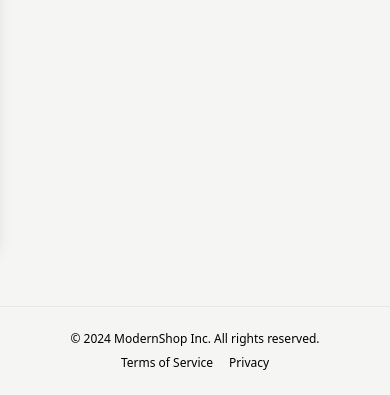
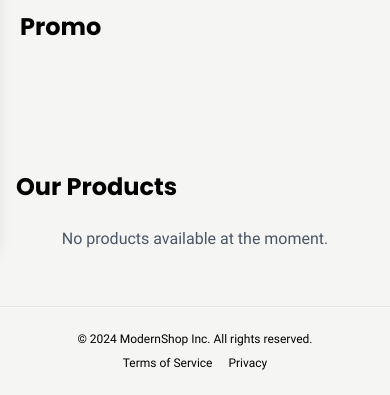
Before and after one commit to DillonAdriyan/app-studio, a Django app: page /store/ in a window 390 px wide. Shown: the part 598-993 px from the top of the page. Run offline with Django 5.2, Linux system fonts and the light colour scheme; data that the repository does not hold is empty.

Commit message:
add new theme

```diff
--- a/static/css/output.css
+++ b/static/css/output.css
@@ -777,10 +777,22 @@ video {
   margin-bottom: 1.5rem;
 }
 
+.mb-8 {
+  margin-bottom: 2rem;
+}
+
 .me-3 {
   margin-inline-end: 0.75rem;
 }
 
+.ml-1 {
+  margin-left: 0.25rem;
+}
+
+.ml-2 {
+  margin-left: 0.5rem;
+}
+
 .ml-4 {
   margin-left: 1rem;
 }
@@ -1317,6 +1316,11 @@ video {
   background-color: rgb(191 219 254 / var(--tw-bg-opacity));
 }
 
+.bg-blue-300 {
+  --tw-bg-opacity: 1;
+  background-color: rgb(147 197 253 / var(--tw-bg-opacity));
+}
+
 .bg-blue-400 {
   --tw-bg-opacity: 1;
   background-color: rgb(96 165 250 / var(--tw-bg-opacity));
@@ -1336,24 +1340,24 @@ video {
   background-color: rgb(243 244 246 / var(--tw-bg-opacity));
 }
 
-.bg-gray-200 {
-  --tw-bg-opacity: 1;
-  background-color: rgb(229 231 235 / var(--tw-bg-opacity));
-}
-
 .bg-gray-800 {
   --tw-bg-opacity: 1;
   background-color: rgb(31 41 55 / var(--tw-bg-opacity));
 }
 
+.bg-green-300 {
+  --tw-bg-opacity: 1;
+  background-color: rgb(134 239 172 / var(--tw-bg-opacity));
+}
+
 .bg-green-500 {
   --tw-bg-opacity: 1;
   background-color: rgb(34 197 94 / var(--tw-bg-opacity));
 }
 
-.bg-indigo-50 {
+.bg-neutral-300 {
   --tw-bg-opacity: 1;
-  background-color: rgb(238 242 255 / var(--tw-bg-opacity));
+  background-color: rgb(212 212 212 / var(--tw-bg-opacity));
 }
 
 .bg-orange-500 {
@@ -1370,6 +1374,11 @@ video {
   background-color: rgb(28 25 23 / var(--tw-bg-opacity));
 }
 
+.bg-red-300 {
+  --tw-bg-opacity: 1;
+  background-color: rgb(252 165 165 / var(--tw-bg-opacity));
+}
+
 .bg-red-500 {
   --tw-bg-opacity: 1;
   background-color: rgb(239 68 68 / var(--tw-bg-opacity));
@@ -1697,21 +1702,26 @@ video {
   padding-bottom: 1.5rem;
 }
 
+.py-8 {
+  padding-top: 2rem;
+  padding-bottom: 2rem;
+}
+
 .py-\[0\.56rem\] {
   padding-top: 0.56rem;
   padding-bottom: 0.56rem;
 }
 
+.pb-2 {
+  padding-bottom: 0.5rem;
+}
+
 .pb-5 {
   padding-bottom: 1.25rem;
 }
 
 .pb-8 {
   padding-bottom: 2rem;
-}
-
-.pb-2 {
-  padding-bottom: 0.5rem;
 }
 
 .text-left {
@@ -2002,24 +2000,67 @@ video {
   transition-duration: 150ms;
 }
 
-.duration-1000 {
-  transition-duration: 1000ms;
-}
-
-.duration-200 {
-  transition-duration: 200ms;
-}
-
-.duration-300 {
-  transition-duration: 300ms;
-}
-
 .duration-700 {
   transition-duration: 700ms;
 }
 
 .ease-in-out {
   transition-timing-function: cubic-bezier(0.4, 0, 0.2, 1);
+}
+
+@font-face {
+  font-family: 'Poppins';
+
+  font-style: normal;
+
+  font-weight: 400;
+
+  src: url('../font/Poppins-Regular.woff2')
+  format('woff2');
+}
+
+@font-face {
+  font-family: 'Poppins';
+
+  font-style: normal;
+
+  font-weight: 700;
+
+  src: url('../font/Poppins-Bold.woff2')
+  format('woff2');
+}
+
+@font-face {
+  font-family: 'Roboto';
+
+  font-style: normal;
+
+  font-weight: 400;
+
+  src:
+  url('../font/roboto-v32-latin-regular.woff2')
+  format('woff2');
+}
+
+@font-face {
+  font-family: 'Roboto';
+
+  font-style: normal;
+
+  font-weight: 700;
+
+  src: url('../font/roboto-v32-latin-700.woff2')
+  format('woff2');
+}
+
+body {
+  font-family: 'Roboto', sans-serif;
+  /* Default font for paragraphs */
+}
+
+h1, h2, h3, h4, h5, h6 {
+  font-family: 'Poppins', sans-serif;
+  /* Font for all headers */
 }
 
 .swiper-wrapper {
--- a/store/admin.py
+++ b/store/admin.py
@@ -1,5 +1,5 @@
 from django.contrib import admin
-from .models import Product, Category, Order, Cart, Profile, CartItem
+from .models import Product, Category, Order, Cart, Profile, CartItem, Promo
 # Register your models here.
 
 admin.site.register(Product)
@@ -8,3 +8,4 @@ admin.site.register(Category)
 admin.site.register(Cart)
 admin.site.register(CartItem)
 admin.site.register(Profile)
+admin.site.register(Promo)
--- a/store/templates/base.html
+++ b/store/templates/base.html
@@ -128,12 +128,20 @@
 
                     // Remove active class from all tabs
                     document.querySelectorAll('.tab-link').forEach(link => {
-                        link.classList.remove('text-primary', 'border-b-2', 'border-primary');
+                        link.classList.remove('text-primary',
+                        'border-b-2',
+                        'border-primary',
+                        'dark:text-base-primary',
+                        'dark:border-base-primary');
                         link.dataset.selected = 'false';
                     });
 
                     // Add active class to clicked tab
-                    this.classList.add('text-primary', 'border-b-2', 'border-primary');
+                    this.classList.add('text-primary',
+                    'border-b-2',
+                    'border-primary',
+                    'dark:text-base-primary',
+                    'dark:border-base-primary');
                     this.dataset.selected = 'true';
 
                     // Get selected category
--- a/store/templates/store/store.html
+++ b/store/templates/store/store.html
@@ -1,107 +1,126 @@
-<!-- store.html -->
 {% extends 'base.html' %}
 
-{% block title %}Store{% endblock %}
+{% block title %}Glowing - Beauty Products{% endblock %}
 
 {% block content %}
-<h1 class="text-2xl font-bold mb-6">Our Products</h1>
-<div class="grid grid-cols-1 sm:grid-cols-2 md:grid-cols-3 lg:grid-cols-4 gap-6">
-    {% for product in products %}
-    <div class="bg-white rounded-lg shadow-lg overflow-hidden"><div class="relative">
-    {% if product.image %}
-    <div class="w-full h-48 overflow-hidden relative group">
-        <img src="{{ product.image.url }}"
-            alt="{{ product.name }}"
-            class="w-auto h-52 mx-auto object-cover group-hover:transition-transform group-hover:scale-150 transition duration-1000">
 
-        {% if product.stock == 0 %}
-        <!-- Display 'Out of Stock' when stock is 0 -->
-        <div class="absolute inset-0 flex items-center justify-center">
-            <span class="p-2 bg-white text-red-600 font-bold rotate-12 shadow-lg">Out of stock</span>
+<!-- Main Banner -->
+<section class="container mx-auto px-4 py-8">
+    <div class="grid grid-cols-1 md:grid-cols-2 gap-4">
+        <div class="flex flex-col justify-center">
+            <h1 class="text-4xl font-bold mb-4">Reveal The Beauty of Skin</h1>
+            <p class="text-gray-600 mb-4">Made with clean, non-toxic ingredients, designed for everyone.</p>
+            <button class="bg-black text-white px-4 py-2">Shop Now</button>
         </div>
-        {% elif product.stock <= 5 %}
-        <div class="absolute inset-0 top-0 left-0 ">
-            <span class="px-2 py-1 bg-white rounded-br-lg text-red-600
-            shadow-lg text-sm font-semibold">Stock Left {{ product.stock }}</span>
-        </div>
-        {% else %}
-        <!-- Display stock quantity when available -->
-        <div class="absolute inset-0 bg-black bg-opacity-60 flex items-center justify-center opacity-0 group-hover:opacity-100 transition-opacity duration-300">
-            <span class="text-white text-lg font-semibold">Stock: {{ product.stock }}</span>
-        </div>
-        {% endif %}
-    </div>
-    {% else %}
-    <div class="w-full h-48 bg-gray-200 flex items-center justify-center text-gray-500">
-        No image available
-    </div>
-    {% endif %}
-
-    <!-- Price tag at top-right corner -->
-    <div class="absolute top-0 right-0 bg-green-500 text-white text-xs font-semibold px-2 py-1 rounded-bl-lg">
-        Rp. {{ product.price }}
+        <div>
+            <img src="https://storage.googleapis.com/a1aa/image/J9Vo0VIW01ZsAhlrN4RFlmfhuEvKFd8p8NoaylIQBcJGQK1JA.jpg"
+                 alt="Beauty products displayed with natural elements" class="rounded shadow-lg w-full h-full object-cover">
         </div>
     </div>
-<div class="text-yellow-500"></div>
+</section>
+<section id="promo" class="container mx-auto px-4">
+      <div class="w-full relative">
+       <div class="bg-green-300"></div>
+       <div class="bg-blue-300"></div>
+       <div class="bg-red-300"></div>
+       <div class="bg-neutral-300"></div>
+      <div class="swiper centered-slide-carousel swiper-container relative ">
+        <h2 class="text-2xl font-bold ml-1 mb-8">Promo</h2>
+      <div class="swiper-wrapper">
+       {% for promo in active_promos %}
+       <div class="swiper-slide">
+         <div class="bg-{{ promo.color }} rounded-2xl
+         flex h-48">
+         <div class="title-promo h-full w-1/2 px-4 py-4">
 
-        <div class="p-4 bg-white">
-         <div class="grid grid-cols-2 gap-2">
-
-            <h5 class="text-lg font-semibold text-gray-800 mb-2">{{ product.name }}</h5>
-            <p class="text-sm text-end text-gray-600 mt-1">
-                {% if product.average_rating %}
-                {{ product.average_rating|floatformat:1 }} / 5 ⭐️ ({{ product.rating_count }} reviewers)
-                {% else %}
-                    No ratings yet
-                {% endif %}
-            </p>
+        <h2 class="text-xl font-bold ">
+         {{ promo.title }}
+         </h2>
+         <p class="text-sm">{{ promo.description }}</p>
+         <a href="{% url 'promo_detail' promo.id
+         %}" class="absolute bottom-0 ml-2 mb-4
+         font-semibold text-xs">Lihat promo
+         -></a>
          </div>
-    <!-- Rating Section -->
-        <form method="post" action="{% url 'rate_product' product.id %}" class="mb-4">
-<div class="grid grid-cols-2 gap-3">
-            {% csrf_token %}
-    <div>
-            <label for="rating" class="block
-            text-sm font-medium text-gray-700 mb-1
-            md:text-xs">Rate this product:</label>
-  <div class="flex items-center space-x-1
-  md:space-x-0">
-    <!-- Loop for star rating -->
-    {% for i in "12345"|make_list %}
-        <input type="radio" id="rating{{ i }}" name="score" value="{{ i }}" class="hidden" />
-        <label for="rating{{ i }}" class="star">
-            <svg class="h-5 w-5 md:h-4 md:w-4
-            cursor-pointer transition
-            duration-200 fill-current"
-                 xmlns="http://www.w3.org/2000/svg" viewBox="0 0 24 24">
-                <path d="M12 .587l3.668 7.429L23.064 9.3l-5.496 5.351 1.295 7.544L12 17.958l-6.863 3.6 1.295-7.544L.935 9.299l7.397-1.284L12 .587z" />
-            </svg>
-        </label>
+         <div class="absolute w-1/2 right-0 mr-2
+         mt-2">
+<img
+class="h-40 w-auto object-cover" src="{{ promo.banner.url }}" alt="{{ promo.title}}">
+         </div>
+         </div>
+       </div>
        {% endfor %}
       </div>
-
-</div>
-    <div>
-            <button type="submit" class="mt-2
-            w-full bg-blue-500 hover:bg-blue-600
-            text-white font-bold py-2 px-4
-            md:text-sm rounded md:max-w-md">Submit
-            Rating</button>
+      <div class="swiper-pagination "></div>
       </div>
       </div>
-        </form>
+</section>
+<!-- Products Section -->
+<section class="container mx-auto px-4 py-8">
+    <h2 class="text-2xl font-bold mb-6">Our Products</h2>
+         <div class="grid grid-cols-1
+         md:grid-cols-2
+         lg:grid-cols-6 gap-4">
+        {% for product in products %}
+        <div class="product-card p-4 border rounded-lg shadow-md flex flex-col">
+  <!-- Product Image -->
+  <img src="{{ product.image.url }}" alt="{{ product.name }}" class="w-full h-48 object-cover rounded-t-lg mb-4">
 
-    <!-- Add to Cart Section -->
-        <a href="{% url 'addCart' product.id %}" class="w-full block text-center bg-green-500 hover:bg-green-600 text-white font-bold py-2 px-4 rounded">
-            Add to Cart
-        </a>
+  <!-- Product Info -->
+  <div class="flex flex-col flex-1">
+    <h2 class="text-lg font-semibold mb-1">{{ product.name }}</h2>
+    <p class="text-gray-600 text-sm mb-2">{{ product.description|truncatewords:20 }}</p>
 
+    <!-- Ratings -->
+    <div class="flex items-center mb-4">
+      <!-- Adjusted ratings layout -->
+      <span class="text-yellow-500 mr-2">
+        {% for i in "12345"|slice:":5" %}
+          {% if forloop.counter <= product.average_rating %}
+            &#9733; <!-- filled star -->
+          {% else %}
+            &#9734; <!-- empty star -->
+          {% endif %}
+        {% endfor %}
+      </span>
+      <span class="text-gray-500 text-sm">({{product.average_rating }})</span>
+    </div>
+
+    <!-- Price and Cart Icon -->
+    <div class="flex items-center justify-between mt-auto">
+      <span class="text-xl font-bold
+      text-blue-600">Rp. {{ product.price }}</span>
+      <button class="bg-blue-500 text-white p-2 rounded-full hover:bg-blue-600">
+
+<svg class="fill-current ml-1" version="1.1" id="Capa_1" xmlns="http://www.w3.org/2000/svg" xmlns:xlink="http://www.w3.org/1999/xlink"
+
+	 width="23px" height="23px" viewBox="0 0 902.86 902.86"
+
+	 xml:space="preserve">
+<g>
+	<g>
+		<path d="M671.504,577.829l110.485-432.609H902.86v-68H729.174L703.128,179.2L0,178.697l74.753,399.129h596.751V577.829z
+			 M685.766,247.188l-67.077,262.64H131.199L81.928,246.756L685.766,247.188z"/>
+		<path d="M578.418,825.641c59.961,0,108.743-48.783,108.743-108.744s-48.782-108.742-108.743-108.742H168.717
+			c-59.961,0-108.744,48.781-108.744,108.742s48.782,108.744,108.744,108.744c59.962,0,108.743-48.783,108.743-108.744
+			c0-14.4-2.821-28.152-7.927-40.742h208.069c-5.107,12.59-7.928,26.342-7.928,40.742
+			C469.675,776.858,518.457,825.641,578.418,825.641z M209.46,716.897c0,22.467-18.277,40.744-40.743,40.744
+			c-22.466,0-40.744-18.277-40.744-40.744c0-22.465,18.277-40.742,40.744-40.742C191.183,676.155,209.46,694.432,209.46,716.897z
+			 M619.162,716.897c0,22.467-18.277,40.744-40.743,40.744s-40.743-18.277-40.743-40.744c0-22.465,18.277-40.742,40.743-40.742
+			S619.162,694.432,619.162,716.897z"/>
+	</g>
+</g>
+</svg>
+      </button>
+    </div>
   </div>
 </div>
         {% empty %}
         <p class="text-center text-gray-600">No products available at the moment.</p>
         {% endfor %}
     </div>
+</section>
+
 <script>
     document.addEventListener('DOMContentLoaded', () => {
         const stars = document.querySelectorAll('.star');
--- a/store/views.py
+++ b/store/views.py
@@ -5,7 +5,7 @@ from django.contrib.auth import authenticate, login as auth_login, logout as aut
 from django.contrib.auth.decorators import login_required
 from django.utils.decorators import method_decorator
 from django.views import View
-from .models import Product, Category, Order, OrderItem, Cart, CartItem, Wishlist, Rating
+from .models import Product, Category, Order,OrderItem, Cart, CartItem, Wishlist, Rating, Promo
 from django.db.models import Avg
 from django.db.models import F
 from django.contrib.auth.mixins import LoginRequiredMixin
@@ -31,6 +31,8 @@ from rest_framework import status
 import requests
 from rest_framework.permissions import IsAuthenticated
 from django.db import transaction
+from django.utils import timezone
+import datetime
 
 class FacebookProfileView(APIView):
     def get(self, request, *args, **kwargs):
@@ -110,8 +112,6 @@ def homepage(request):
 
 
 
-
-
 def store(request):
     products = Product.objects.filter(is_active=True).annotate(
         average_rating=Avg('ratings__score')  # Calculate average rating
@@ -121,10 +121,15 @@ def store(request):
     if category_id:
         products = products.filter(category_id=category_id)
 
+    # Ambil promo yang aktif
+    active_promos = Promo.objects.filter(start_date__lte=timezone.now(), end_date__gte=timezone.now())
+
     return render(request, 'store/store.html', {
         'products': products,
         'categories': categories,
+        'active_promos': active_promos,  # Kirim promo ke template
     })
+
 
 
 def signup(request):
--- a/tailwind.config.js
+++ b/tailwind.config.js
@@ -12,6 +12,10 @@ module.exports = {
     center: true
    },
     extend: {
+     fontFamily: {
+      poppins: ['Poppins', 'sans-serif'],
+      roboto: ['Roboto', 'sans-serif'],
+      },
      colors: {
      'primary': '#1c1917',
      'base-primary': '#f5f5f4',
```
Also changed, not shown: other parts of static/css/output.css (+36 -104 lines), static/css/input.css (+38 -0 lines), store/models.py (+23 -0 lines), static/font/Poppins-Bold.woff2 (added), static/font/Poppins-Medium.woff2 (added), static/font/Poppins-Regular.woff2 (added), static/font/roboto-v32-latin-700.woff2 (added), static/font/roboto-v32-latin-900.woff2 (added), static/font/roboto-v32-latin-regular.woff2 (added). Lines whose indentation alone changed are shown as unchanged.
